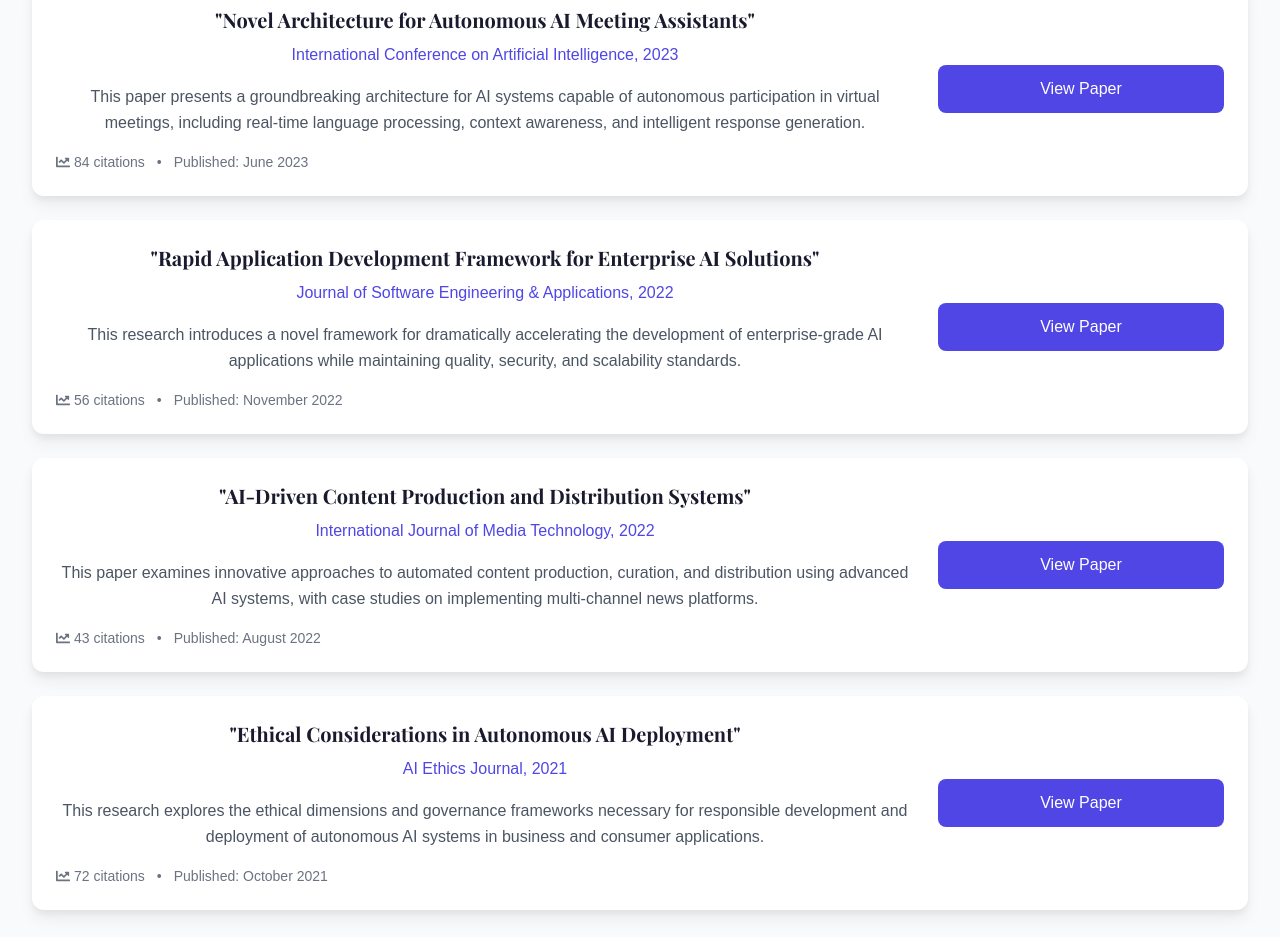
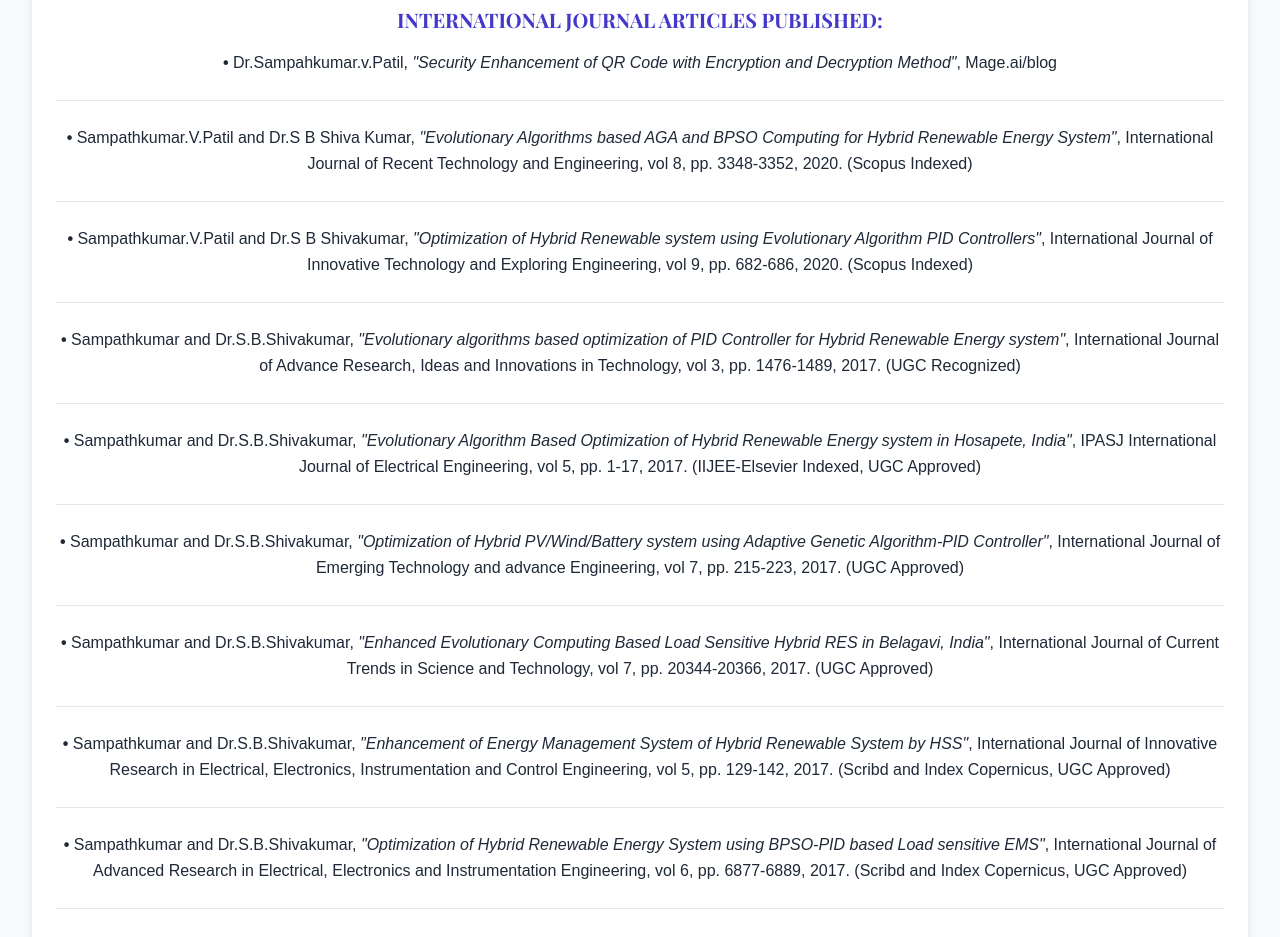
Before and after one commit to Sampathkumarvpatil/DrSampath, a React (Create React App) app in the folder frontend/: page /blog in a window 1280 px wide. Shown: the part 2080-3017 px from the top of the page. Built offline with nearby package versions, Linux system fonts and the light colour scheme; a web font is replaced by a local one.

Commit message:
auto-commit for 53771f07-0af1-484c-bd94-41c67b6766aa

```diff
--- a/frontend/src/pages/Blog.js
+++ b/frontend/src/pages/Blog.js
@@ -312,131 +312,70 @@ const Blog = () => {
               viewport={{ once: true }}
               className="bg-white p-6 rounded-xl shadow-soft-lg hover-lift"
             >
-              <div className="flex flex-col md:flex-row gap-6">
-                <div className="md:w-3/4">
-                  <h3 className="text-xl font-bold mb-2">
-                    "Novel Architecture for Autonomous AI Meeting Assistants"
-                  </h3>
-                  <p className="text-primary-600 mb-4">International Conference on Artificial Intelligence, 2023</p>
-                  <p className="text-gray-600 mb-4">
-                    This paper presents a groundbreaking architecture for AI systems capable of
-                    autonomous participation in virtual meetings, including real-time language processing,
-                    context awareness, and intelligent response generation.
+              <h2 className="text-xl font-bold text-primary-700 mb-4">INTERNATIONAL JOURNAL ARTICLES PUBLISHED:</h2>
+
+              <div className="space-y-6">
+                <div className="border-b border-gray-200 pb-4">
+                  <p className="text-gray-800 mb-2">
+                    <span className="font-bold">•</span> Dr.Sampahkumar.v.Patil, <span className="italic">"Security Enhancement of QR Code with Encryption and Decryption Method"</span>, Mage.ai/blog
                   </p>
-                  <div className="flex items-center text-sm text-gray-500">
-                    <span className="flex items-center">
-                      <FaChartLine className="mr-1" /> 84 citations
-                    </span>
-                    <span className="mx-3">•</span>
-                    <span>Published: June 2023</span>
-                  </div>
                 </div>
-                <div className="md:w-1/4 flex items-center justify-center">
-                  <button className="btn btn-primary w-full">View Paper</button>
+
+                <div className="border-b border-gray-200 pb-4">
+                  <p className="text-gray-800 mb-2">
+                    <span className="font-bold">•</span> Sampathkumar.V.Patil and Dr.S B Shiva Kumar, <span className="italic">"Evolutionary Algorithms based AGA and BPSO Computing for Hybrid Renewable Energy System"</span>, International Journal of Recent Technology and Engineering, vol 8, pp. 3348-3352, 2020. (Scopus Indexed)
+                  </p>
+                </div>
+
+                <div className="border-b border-gray-200 pb-4">
+                  <p className="text-gray-800 mb-2">
+                    <span className="font-bold">•</span> Sampathkumar.V.Patil and Dr.S B Shivakumar, <span className="italic">"Optimization of Hybrid Renewable system using Evolutionary Algorithm PID Controllers"</span>, International Journal of Innovative Technology and Exploring Engineering, vol 9, pp. 682-686, 2020. (Scopus Indexed)
+                  </p>
+                </div>
+
+                <div className="border-b border-gray-200 pb-4">
+                  <p className="text-gray-800 mb-2">
+                    <span className="font-bold">•</span> Sampathkumar and Dr.S.B.Shivakumar, <span className="italic">"Evolutionary algorithms based optimization of PID Controller for Hybrid Renewable Energy system"</span>, International Journal of Advance Research, Ideas and Innovations in Technology, vol 3, pp. 1476-1489, 2017. (UGC Recognized)
+                  </p>
+                </div>
+
+                <div className="border-b border-gray-200 pb-4">
+                  <p className="text-gray-800 mb-2">
+                    <span className="font-bold">•</span> Sampathkumar and Dr.S.B.Shivakumar, <span className="italic">"Evolutionary Algorithm Based Optimization of Hybrid Renewable Energy system in Hosapete, India"</span>, IPASJ International Journal of Electrical Engineering, vol 5, pp. 1-17, 2017. (IIJEE-Elsevier Indexed, UGC Approved)
+                  </p>
+                </div>
+
+                <div className="border-b border-gray-200 pb-4">
+                  <p className="text-gray-800 mb-2">
+                    <span className="font-bold">•</span> Sampathkumar and Dr.S.B.Shivakumar, <span className="italic">"Optimization of Hybrid PV/Wind/Battery system using Adaptive Genetic Algorithm-PID Controller"</span>, International Journal of Emerging Technology and advance Engineering, vol 7, pp. 215-223, 2017. (UGC Approved)
+                  </p>
+                </div>
+
+                <div className="border-b border-gray-200 pb-4">
+                  <p className="text-gray-800 mb-2">
+                    <span className="font-bold">•</span> Sampathkumar and Dr.S.B.Shivakumar, <span className="italic">"Enhanced Evolutionary Computing Based Load Sensitive Hybrid RES in Belagavi, India"</span>, International Journal of Current Trends in Science and Technology, vol 7, pp. 20344-20366, 2017. (UGC Approved)
+                  </p>
+                </div>
+
+                <div className="border-b border-gray-200 pb-4">
+                  <p className="text-gray-800 mb-2">
+                    <span className="font-bold">•</span> Sampathkumar and Dr.S.B.Shivakumar, <span className="italic">"Enhancement of Energy Management System of Hybrid Renewable System by HSS"</span>, International Journal of Innovative Research in Electrical, Electronics, Instrumentation and Control Engineering, vol 5, pp. 129-142, 2017. (Scribd and Index Copernicus, UGC Approved)
+                  </p>
+                </div>
+
+                <div className="border-b border-gray-200 pb-4">
+                  <p className="text-gray-800 mb-2">
+                    <span className="font-bold">•</span> Sampathkumar and Dr.S.B.Shivakumar, <span className="italic">"Optimization of Hybrid Renewable Energy System using BPSO-PID based Load sensitive EMS"</span>, International Journal of Advanced Research in Electrical, Electronics and Instrumentation Engineering, vol 6, pp. 6877-6889, 2017. (Scribd and Index Copernicus, UGC Approved)
+                  </p>
+                </div>
+
+                <div className="border-b border-gray-200 pb-4">
+                  <p className="text-gray-800 mb-2">
+                    <span className="font-bold">•</span> Sampathkumar and Dr.S.B.Shivakumar, <span className="italic">"FPA Based Power Quality Improvement for Hybrid Renewable energy system"</span>, International Jouranl of Engineering Research and Development, vol 13, pp. 31-44, 2017. (Index Copernicus, UGC Approved)
+                  </p>
                 </div>
               </div>
             </motion.div>
-
-            <motion.div
-              initial={{ opacity: 0, y: 20 }}
-              whileInView={{ opacity: 1, y: 0 }}
-              transition={{ duration: 0.5, delay: 0.1 }}
-              viewport={{ once: true }}
-              className="bg-white p-6 rounded-xl shadow-soft-lg hover-lift"
-            >
-              <div className="flex flex-col md:flex-row gap-6">
-                <div className="md:w-3/4">
-                  <h3 className="text-xl font-bold mb-2">
-                    "Rapid Application Development Framework for Enterprise AI Solutions"
-                  </h3>
-                  <p className="text-primary-600 mb-4">Journal of Software Engineering & Applications, 2022</p>
-                  <p className="text-gray-600 mb-4">
-                    This research introduces a novel framework for dramatically accelerating the development
-                    of enterprise-grade AI applications while maintaining quality, security, and scalability standards.
-                  </p>
-                  <div className="flex items-center text-sm text-gray-500">
-                    <span className="flex items-center">
-                      <FaChartLine className="mr-1" /> 56 citations
-                    </span>
-                    <span className="mx-3">•</span>
-                    <span>Published: November 2022</span>
-                  </div>
-                </div>
-                <div className="md:w-1/4 flex items-center justify-center">
-                  <button className="btn btn-primary w-full">View Paper</button>
-                </div>
-              </div>
-            </motion.div>
-
-            <motion.div
-              initial={{ opacity: 0, y: 20 }}
-              whileInView={{ opacity: 1, y: 0 }}
-              transition={{ duration: 0.5, delay: 0.2 }}
-              viewport={{ once: true }}
-              className="bg-white p-6 rounded-xl shadow-soft-lg hover-lift"
-            >
-              <div className="flex flex-col md:flex-row gap-6">
-                <div className="md:w-3/4">
-                  <h3 className="text-xl font-bold mb-2">
-                    "AI-Driven Content Production and Distribution Systems"
-                  </h3>
-                  <p className="text-primary-600 mb-4">International Journal of Media Technology, 2022</p>
-                  <p className="text-gray-600 mb-4">
-                    This paper examines innovative approaches to automated content production, curation,
-                    and distribution using advanced AI systems, with case studies on implementing
-                    multi-channel news platforms.
-                  </p>
-                  <div className="flex items-center text-sm text-gray-500">
-                    <span className="flex items-center">
-                      <FaChartLine className="mr-1" /> 43 citations
-                    </span>
-                    <span className="mx-3">•</span>
-                    <span>Published: August 2022</span>
-                  </div>
-                </div>
-                <div className="md:w-1/4 flex items-center justify-center">
-                  <button className="btn btn-primary w-full">View Paper</button>
-                </div>
-              </div>
-            </motion.div>
-
-            <motion.div
-              initial={{ opacity: 0, y: 20 }}
-              whileInView={{ opacity: 1, y: 0 }}
-              transition={{ duration: 0.5, delay: 0.3 }}
-              viewport={{ once: true }}
-              className="bg-white p-6 rounded-xl shadow-soft-lg hover-lift"
-            >
-              <div className="flex flex-col md:flex-row gap-6">
-                <div className="md:w-3/4">
-                  <h3 className="text-xl font-bold mb-2">
-                    "Ethical Considerations in Autonomous AI Deployment"
-                  </h3>
-                  <p className="text-primary-600 mb-4">AI Ethics Journal, 2021</p>
-                  <p className="text-gray-600 mb-4">
-                    This research explores the ethical dimensions and governance frameworks necessary
-                    for responsible development and deployment of autonomous AI systems in business
-                    and consumer applications.
-                  </p>
-                  <div className="flex items-center text-sm text-gray-500">
-                    <span className="flex items-center">
-                      <FaChartLine className="mr-1" /> 72 citations
-                    </span>
-                    <span className="mx-3">•</span>
-                    <span>Published: October 2021</span>
-                  </div>
-                </div>
-                <div className="md:w-1/4 flex items-center justify-center">
-                  <button className="btn btn-primary w-full">View Paper</button>
-                </div>
-              </div>
-            </motion.div>
-          </div>
-
-          <div className="mt-12 text-center">
-            <button className="btn btn-primary">
-              View All Research Papers
-            </button>
           </div>
         </div>
       </section>
```
